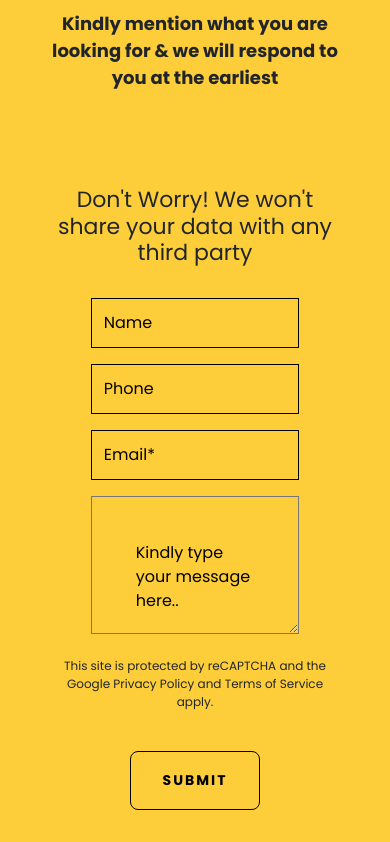
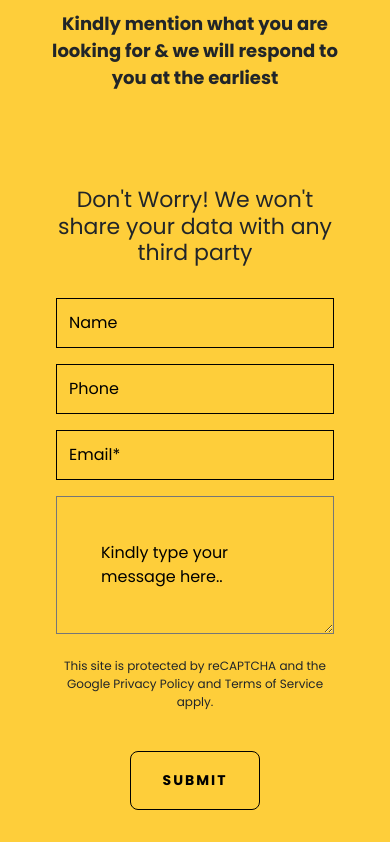
Before and after one commit to aniket7515/TelEmpathy_Internship_work, a React (Create React App) app: page /inquiry-page in a window 390 px wide. Shown: the part 729-1571 px from the top of the page. Built offline with nearby package versions, Linux system fonts and the light colour scheme.

Commit message:
Made some changes

```diff
--- a/src/components/InquiryForm.css
+++ b/src/components/InquiryForm.css
@@ -14,3 +14,15 @@
   ::-ms-input-placeholder { /* Microsoft Edge */
     color: black;
   }
+
+@media only screen and (max-width: 768px){
+  .inquiryform .input input{
+    width: 100% !important;
+
+  }
+  .inquiryform .inputbox textarea{
+    width: 100% !important;
+
+  }
+
+}
--- a/src/components/InquiryForm.jsx
+++ b/src/components/InquiryForm.jsx
@@ -5,7 +5,7 @@ const InquiryForm = () => {
   return (
     <div>
         <div className="inquiryform mb-5" style={{backgroundColor: '#FECE3A'}}>
-            <div className="inquiry container text-center p-5">
+            <div className="inquiry  text-center p-5">
                 <h1 style={{fontSize:"28px",fontWeight: 'bold'}}>Want to book a Therapy Session?</h1>
                 <hr  style={{width:"100px",margin:"auto", height:"3px"}}/>
 
```
